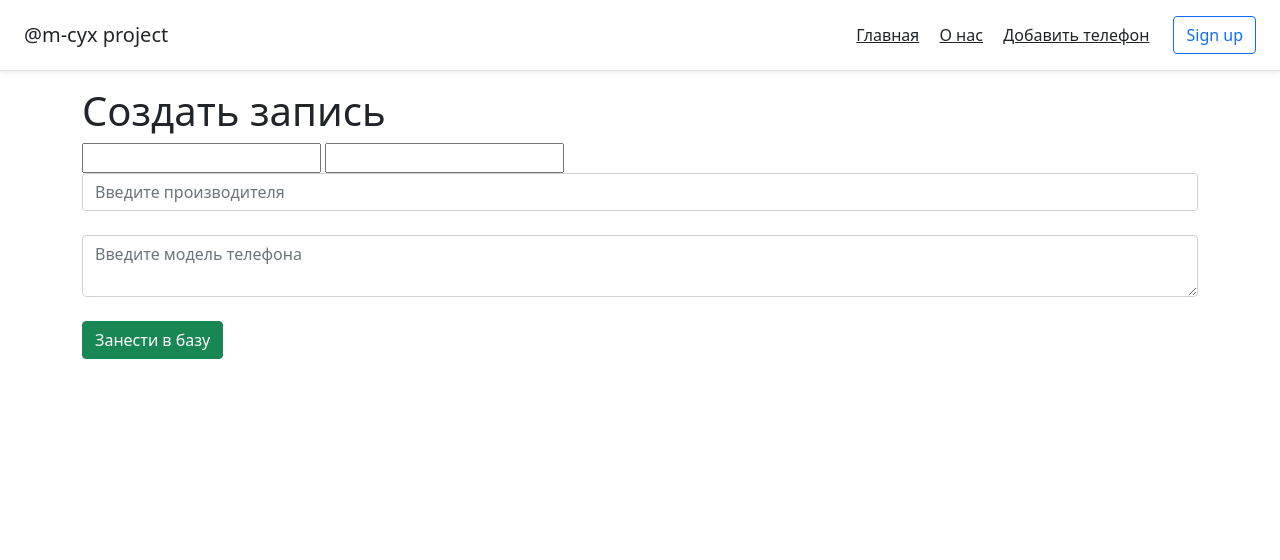
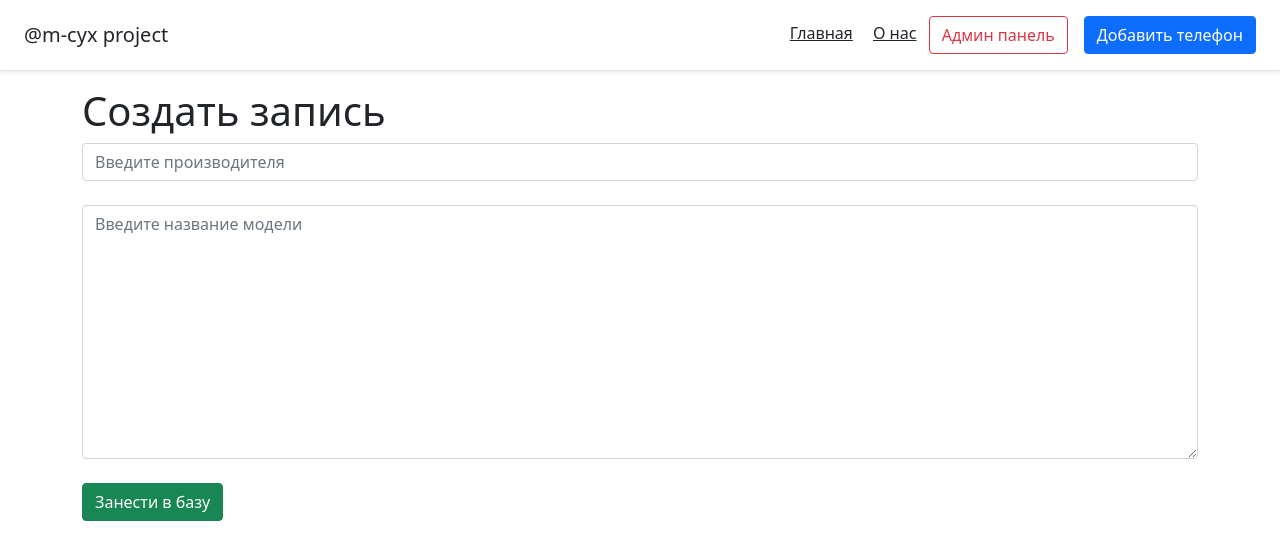
Before and after one commit to m-cyx/python, a Django app: template InterPL/Django/taskmanager/main/templates/main/create.html in a window 1280 px wide. Shown: the top 560 px of the page. Run offline with Django 3.2, Linux system fonts and the light colour scheme; the template is opened without the code that fills it: values that come from a table or form of the project are taken from there, most other values are stand-ins (such as "Sample title", 1, 10 or a date in 2020); form fields are guessed from the names that the template uses.

Commit message:
Jango lab done

```diff
--- a/InterPL/Django/taskmanager/main/forms.py
+++ b/InterPL/Django/taskmanager/main/forms.py
@@ -1,8 +1,18 @@
 from django import forms
 from .models import Task
-from django.forms import ModelForm
+from django.forms import ModelForm, TextInput, Textarea
 
 class TaskForm(ModelForm):
     class Meta:
-        model = TaskForm
+        model = Task
         fields = ["title", "task"]
+        widgets = {
+            "title": TextInput(attrs={
+                'class': 'form-control',
+                'placeholder': 'Введите производителя'
+            }),
+            "task": Textarea(attrs={
+                'class': 'form-control',
+                'placeholder': 'Введите название модели'
+            }),
+        }
--- a/InterPL/Django/taskmanager/main/templates/main/base.html
+++ b/InterPL/Django/taskmanager/main/templates/main/base.html
@@ -11,9 +11,10 @@
         <nav class="my-2 my-md-0 me-md-3">
           <a class="p-2 text-dark" href="{% url 'main' %}">Главная</a>
           <a class="p-2 text-dark" href="{% url 'about' %}">О нас</a>
-          <a class="p-2 text-dark" href="{% url 'create' %}">Добавить телефон</a>
+          <a class="btn btn-outline-danger" href="/admin">Админ панель</a>
+
         </nav>
-        <a class="btn btn-outline-primary" href="#">Sign up</a>
+        <a class="btn btn-primary" href="{% url 'create' %}">Добавить телефон</a>
     </div>
 
     <div class="container">
--- a/InterPL/Django/taskmanager/main/templates/main/create.html
+++ b/InterPL/Django/taskmanager/main/templates/main/create.html
@@ -9,11 +9,11 @@
     <h1>Создать запись</h1>
     <form method="post">
         {% csrf_token %}
-        {{ form.title }}
-        {{ form.task }}
-        <input type="text" placeholder="Введите производителя" class="form-control"><br>
-        <textarea type="text" placeholder="Введите модель телефона" class="form-control"></textarea><br>
+        {{ form.title }}<br>
+        {{ form.task }}<br>
+
         <button type="submit" class="btn btn-success">Занести в базу</button>
+        <span> {{ error }} </span>
     </form>
 
 
```
Also changed, not shown: InterPL/Django/taskmanager/main/views.py (+20 -8 lines), InterPL/Django/taskmanager/db.sqlite3.
